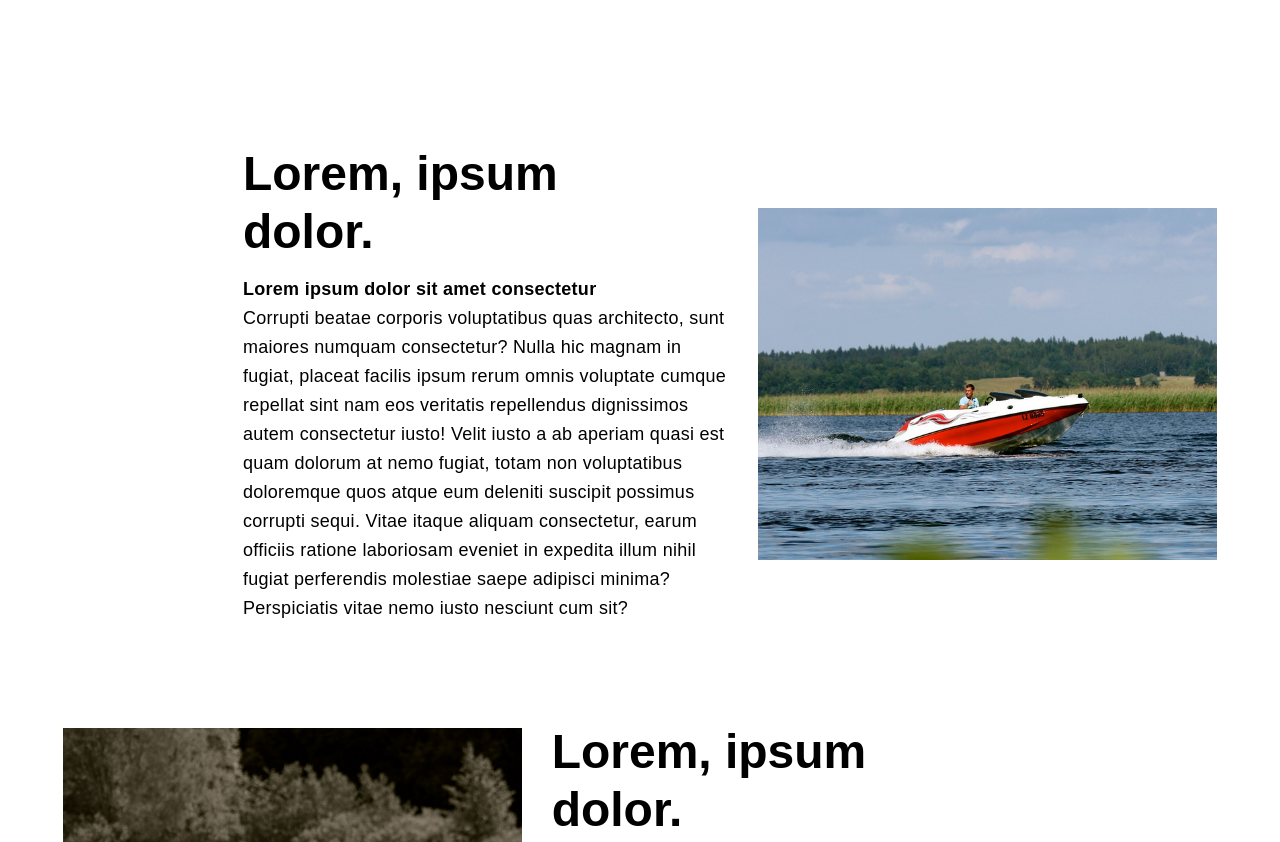
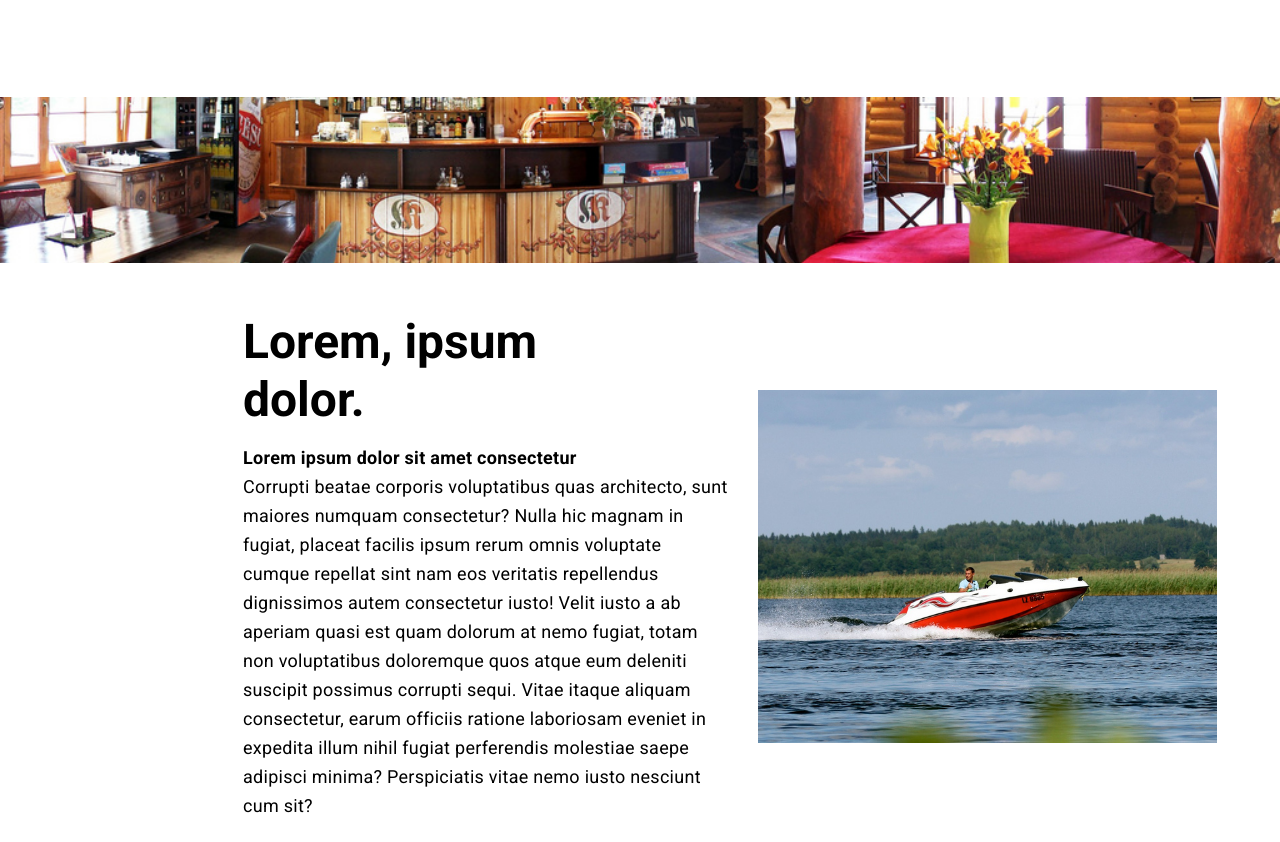
Before and after one commit to Basovs/Jaunsetas, a plain HTML site: page index.html in a window 1280 px wide. Shown: the part 2277-3119 px from the top of the page. Drawn offline with Linux system fonts and the light colour scheme; a web font is replaced by a local one.

Commit message:
added breaker

```diff
--- a/index.html
+++ b/index.html
@@ -8,6 +8,10 @@
         <link rel="stylesheet" href="styles/main.css" />
         <link rel="stylesheet" href="https://use.typekit.net/znc7qls.css" />
         <link rel="stylesheet" href="https://use.typekit.net/feh8ahd.css" />
+        <link
+            href="https://fonts.googleapis.com/css?family=Roboto:400,500,700,900&display=swap&subset=cyrillic"
+            rel="stylesheet"
+        />
     </head>
     <body id="body">
         <nav>
@@ -267,6 +271,15 @@
                         >Lasīt vairāk par Ipsum</a
                     >
                 </div>
+            </div>
+        </section>
+        <section class="breaker">
+            <div class="img-wrapper">
+                <img
+                    src="/img/7549111500_e857f410ef_b.jpeg"
+                    class="img-wrapper__img"
+                    alt="A picture"
+                />
             </div>
         </section>
         <section class="stories">
--- /dev/null
+++ b/styles/_breaker.scss
@@ -0,0 +1,9 @@
+.breaker {
+    display: flex;
+    justify-content: center;
+    .img-wrapper {
+        inline-size: 100%;
+        max-inline-size: 150rem;
+        block-size: 13vw;
+    }
+}
--- a/styles/main.scss
+++ b/styles/main.scss
@@ -19,13 +19,13 @@ body {
     // font-weight: 400;
     // font-style: normal;
 
-    // font-family: roboto, sans-serif;
+    font-family: roboto, sans-serif;
+    font-weight: 400;
+    font-style: normal;
+
+    // font-family: proxima-nova, sans-serif;
     // font-weight: 400;
     // font-style: normal;
-
-    font-family: proxima-nova, sans-serif;
-    font-weight: 400;
-    font-style: normal;
 
     // color: #33475b;
     color: #000000;
@@ -66,6 +66,7 @@ select {
         display: block;
         object-fit: cover;
         inline-size: 100%;
+        min-inline-size: 100%;
         block-size: 100%;
         // position: absolute;
     }
@@ -82,6 +83,7 @@ select {
 @import "header";
 @import "about-us";
 @import "small-text-content";
+@import "breaker";
 @import "stories";
 @import "partners";
 @import "statistics";
```
Also changed, not shown: styles/main.css, 1 other file.
